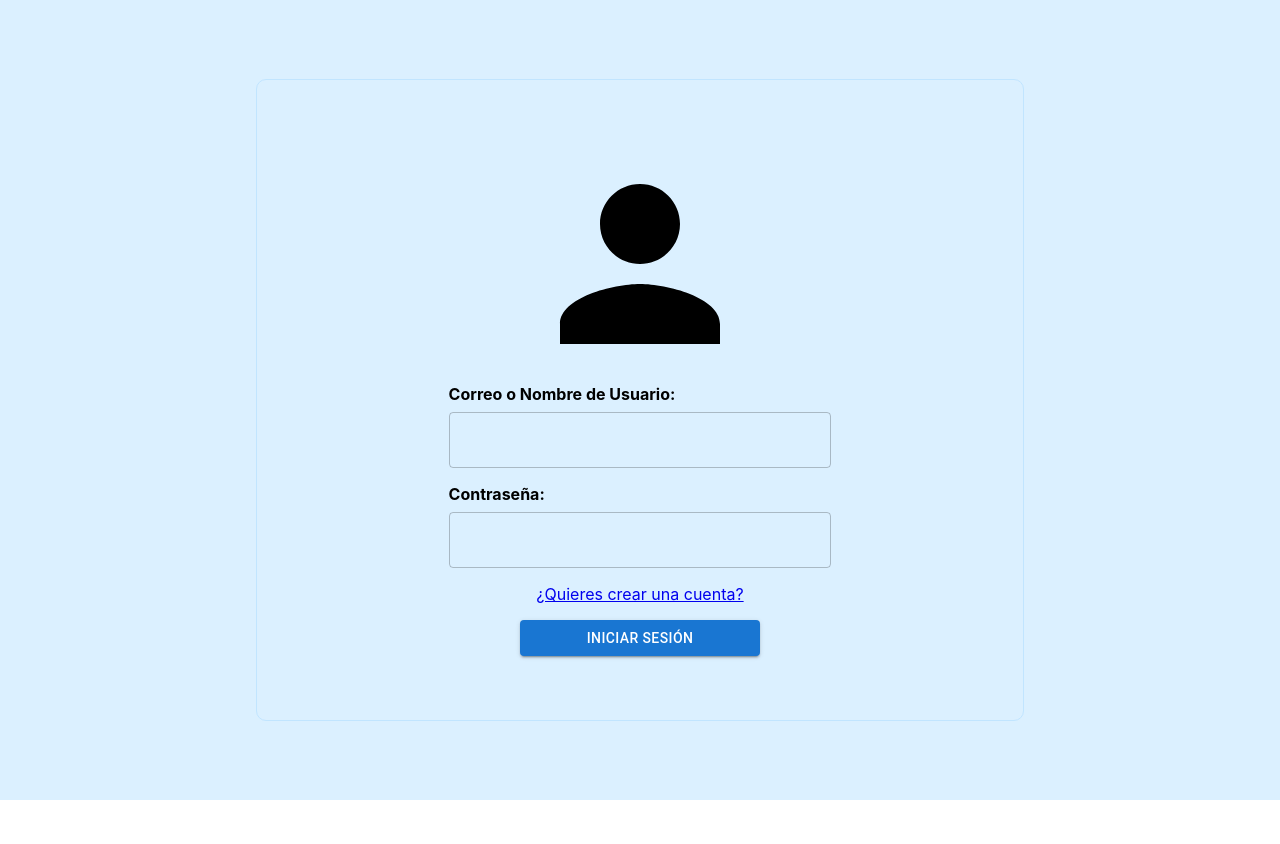
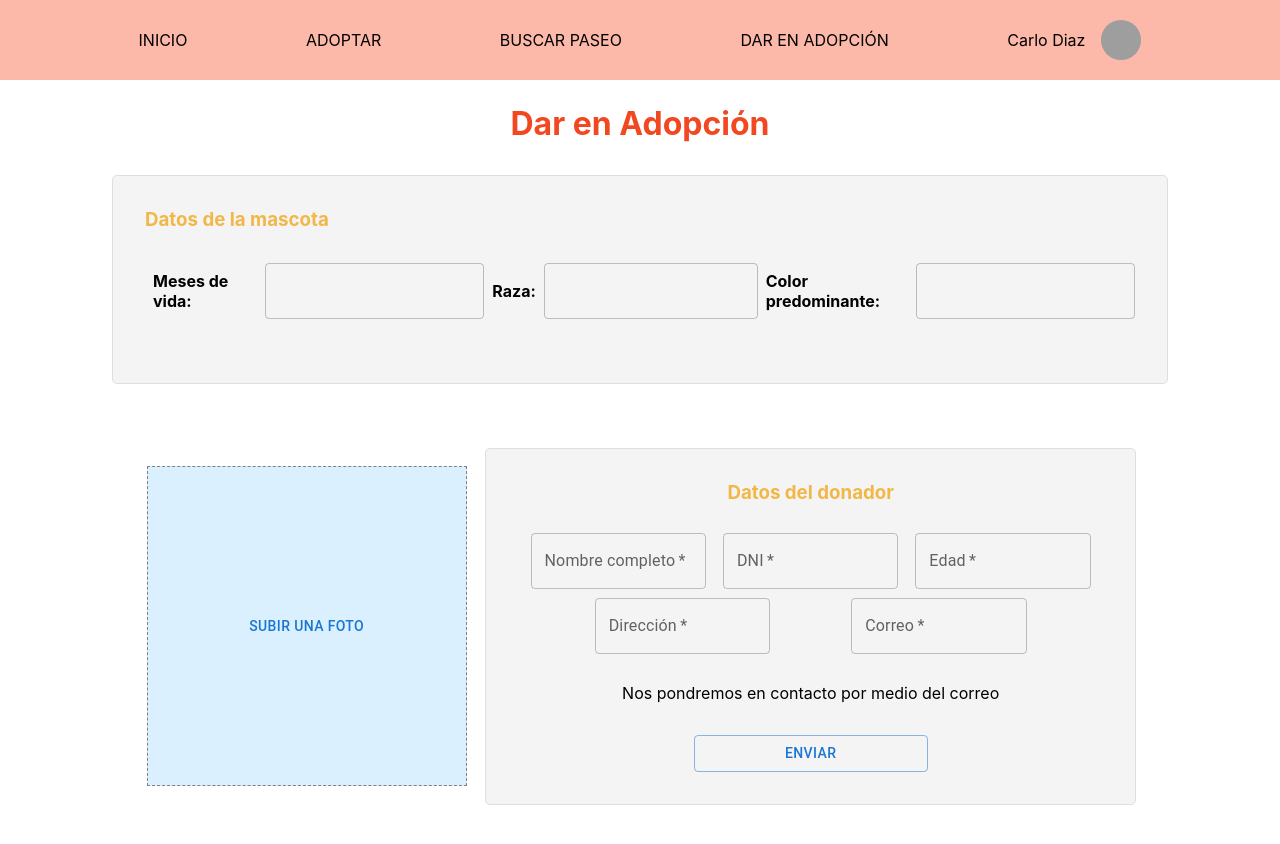
Before and after one commit to Gabicho258/PuppyHaven-React, a React (Create React App) app: page / in a window 1280 px wide. Shown: the top 844 px of the page. Before the commit the page ends 800 px from the top, so only its background shows below. Built offline with nearby package versions, Linux system fonts and the light colour scheme; grey boxes are pictures that could not be loaded.

Commit message:
adding give up a pet for adoption page

```diff
--- /dev/null
+++ b/src/Pages/GiveUpPetAdoption/GiveUpPetAdoption.js
@@ -0,0 +1,116 @@
+import React from "react";
+import { NavBar } from "../../Components/NavBar/NavBar";
+import TextField from "@mui/material/TextField";
+import Box from "@mui/material/Box";
+import Button from "@mui/material/Button";
+import "./_GiveUpPetAdoption.scss";
+
+export const GiveUpPetAdoption = () => {
+  return (
+    <>
+      <NavBar />
+      <h1 className="pageTitle">Dar en Adopción</h1>
+      <div className="petInfo">
+        <h3 className="petInfo__title">Datos de la mascota</h3>
+        <div className="petInfo__form">
+          <div className="petInfo__form-months">
+            <label className="petInfo__form-months-label">Meses de vida:</label>
+            <TextField
+              className="petInfo__form-months-input"
+              inputProps={{ inputMode: "numeric", pattern: "[0-9]*" }}
+              type="text"
+              required
+              id="monthsOfLife"
+            />
+          </div>
+          <div className="petInfo__form-race">
+            <label className="petInfo__form-race-label">Raza:</label>
+            <TextField
+              className="petInfo__form-race-input"
+              type="text"
+              required
+              id="race"
+            />
+          </div>
+          <div className="petInfo__form-color">
+            <label className="petInfo__form-color-label">
+              Color predominante:
+            </label>
+            <TextField
+              className="petInfo__form-color-input"
+              type="text"
+              required
+              id="petColor"
+            />
+          </div>
+        </div>
+      </div>
+      <div className="userSection">
+        <Box
+          className="userSection__petImg"
+          sx={{
+            width: "20rem",
+            height: "20rem",
+            backgroundColor: "#dbf0ff",
+            border: "1px dashed grey",
+          }}
+        >
+          <Button className="userSection__petImg-uploadBtn">
+            Subir una foto
+          </Button>
+        </Box>
+        <div className="userSection__userInfo">
+          <h3 className="userSection__userInfo-title">Datos del donador</h3>
+          <div className="userSection__userInfo-form">
+            <TextField
+              className="userSection__userInfo-form-input"
+              type="text"
+              required
+              id="name"
+              label="Nombre completo"
+            />
+            <TextField
+              className="userSection__userInfo-form-input"
+              type="text"
+              required
+              id="dni"
+              label="DNI"
+            />
+
+            <TextField
+              className="userSection__userInfo-form-input"
+              type="text"
+              required
+              id="age"
+              label="Edad"
+            />
+            <TextField
+              className="userSection__userInfo-form-input"
+              type="text"
+              required
+              id="address"
+              label="Dirección"
+            />
+            <TextField
+              className="userSection__userInfo-form-input"
+              type="email"
+              required
+              id="email"
+              label="Correo"
+            />
+          </div>
+          <p className="userSection__userInfo-mailWarn">
+            Nos pondremos en contacto por medio del correo
+          </p>
+          <Button
+            className="userSection__userInfo-submitBtn"
+            type="submit"
+            variant="outlined"
+          >
+            ENVIAR
+          </Button>
+        </div>
+      </div>
+    </>
+  );
+};
--- /dev/null
+++ b/src/Pages/GiveUpPetAdoption/_GiveUpPetAdoption.scss
@@ -0,0 +1,96 @@
+.pageTitle {
+  text-align: center;
+  margin: 1.5rem 0 1.5rem 0;
+  color: #f24822;
+}
+
+.petInfo {
+  border-radius: 5px;
+  padding: 2rem;
+  border: 1px solid #dedede;
+  background-color: #f4f4f4;
+  margin: 2rem 7rem 2rem 7rem;
+  &__title {
+    color: #f1b747;
+  }
+  &__form {
+    margin: 2rem 0 2rem 0;
+    display: flex;
+    flex-direction: row;
+    justify-content: space-evenly;
+    align-items: center;
+    &-months {
+      display: flex;
+      align-items: center;
+      &-label {
+        margin: 0 0.5rem 0 0.5rem;
+        font-weight: bold;
+      }
+    }
+    &-race {
+      display: flex;
+      align-items: center;
+      &-label {
+        margin: 0 0.5rem 0 0.5rem;
+        font-weight: bold;
+      }
+    }
+    &-color {
+      display: flex;
+      align-items: center;
+      &-label {
+        margin: 0 0.5rem 0 0.5rem;
+        font-weight: bold;
+      }
+    }
+  }
+}
+
+.userSection {
+  display: grid;
+  gap: 1rem;
+  align-items: center;
+  justify-content: center;
+  grid-template-columns: 1fr 2fr;
+  margin: 2rem 7rem 2rem 7rem;
+  padding: 2rem;
+  &__petImg {
+    margin: 0 auto;
+    display: flex;
+    align-items: center;
+    justify-content: center;
+    &-uploadBtn {
+      width: 100%;
+      height: 100%;
+    }
+  }
+  &__userInfo {
+    display: flex;
+    flex-direction: column;
+    align-items: center;
+    border: 1px solid #dedede;
+    border-radius: 5px;
+    background-color: #f4f4f4;
+    padding: 2rem;
+    &-title {
+      color: #f1b747;
+    }
+    &-form {
+      margin: 1.5rem 0 1.5rem 0;
+      display: flex;
+      flex-wrap: wrap;
+      justify-content: space-evenly;
+      &-input {
+        margin: 0.3rem;
+        width: 30%;
+      }
+    }
+    &-mailWarn {
+      text-align: center;
+    }
+    &-submitBtn {
+      width: 40%;
+      margin-top: 2rem;
+    }
+  }
+}
--- a/src/index.js
+++ b/src/index.js
@@ -8,13 +8,14 @@ import { NavBar } from "./Components/NavBar/NavBar";
 import { UserRegister } from "./Pages/UserRegister/UserRegister";
 import { WalkerProfile } from "./Pages/WalkerProfile/WalkerProfile";
 import { UserLogin } from "./Pages/UserLogin/UserLogin";
+import { GiveUpPetAdoption } from "./Pages/GiveUpPetAdoption/GiveUpPetAdoption";
 
 const root = ReactDOM.createRoot(document.getElementById("root"));
 root.render(
   <React.StrictMode>
     {
       <StyledEngineProvider injectFirst>
-        <UserLogin />
+        <GiveUpPetAdoption />
       </StyledEngineProvider>
     }
   </React.StrictMode>
```
